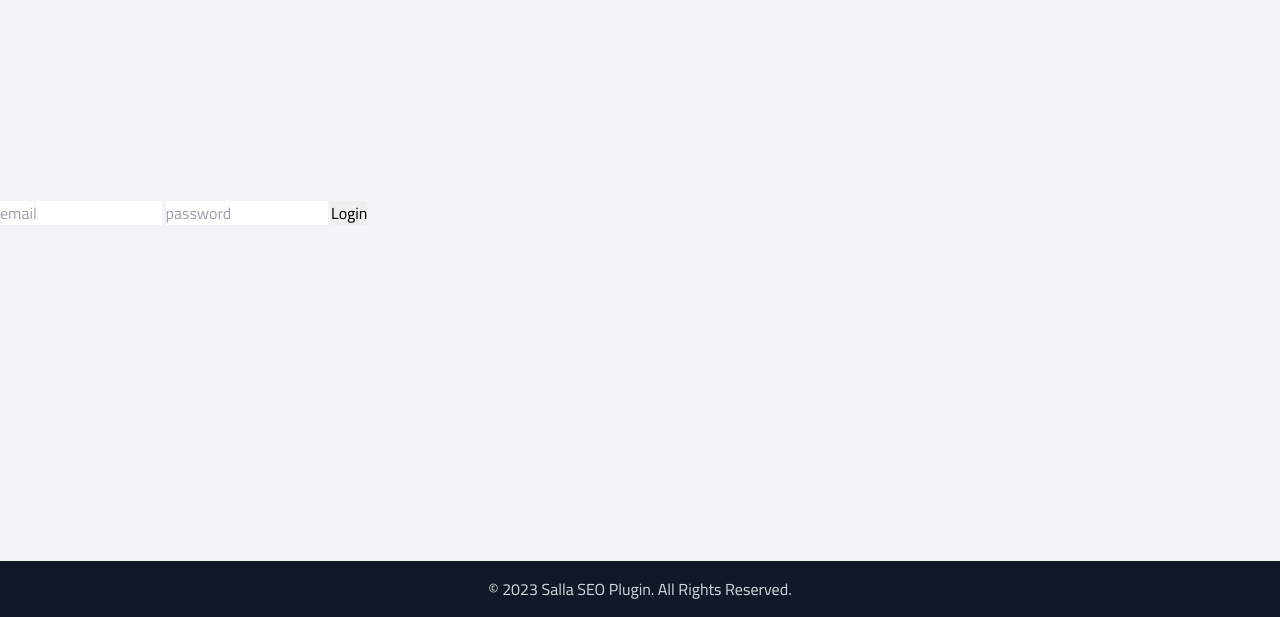
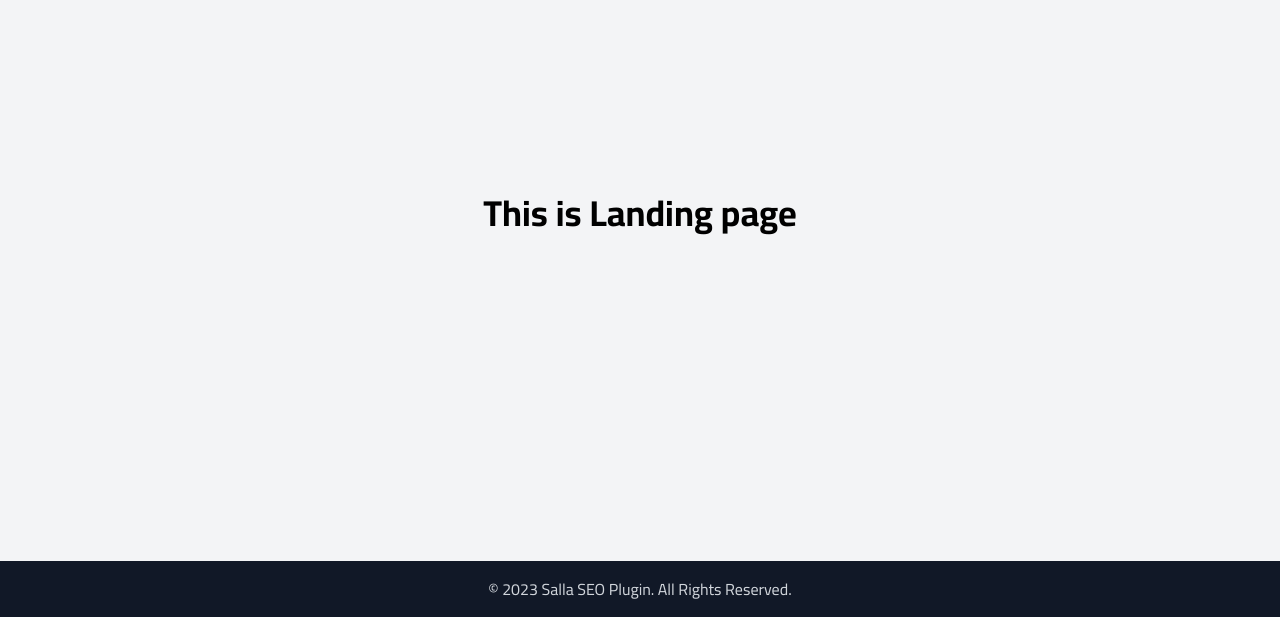
Before and after one commit to IslamMesha/salla-seo, a Django app: page / in a window 1280 px wide. Shown: the part 183-800 px from the top of the page. Run offline with Django 3.2, Linux system fonts and the light colour scheme; data that the repository does not hold is empty.

Commit message:
move all not authorized content and showing only a h1

```diff
--- a/app/templates/index.html
+++ b/app/templates/index.html
@@ -5,11 +5,7 @@
 
 {% block content %}
     {% if not is_authenticated %}
-    <form action="{% url 'app:login' %}" method="post">
-        <input type="email" name="email" placeholder="email">
-        <input type="password" name="password" placeholder="password">
-        <input type="submit" value="Login">
-    </form>
+    <h1 class="text-4xl font-bold text-center text-capitalize">This is Landing page</h1>
     {% else %}
     {% include 'products.html' %}
     {% endif %}
```
